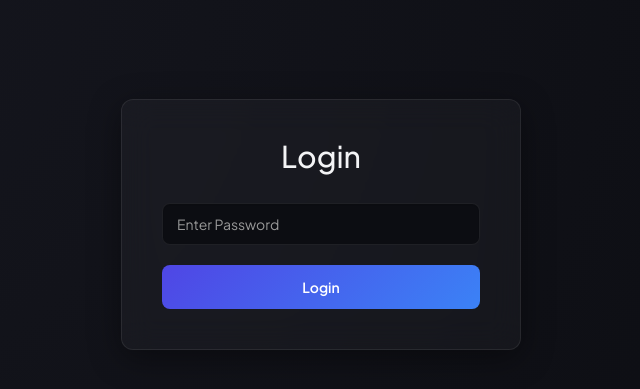
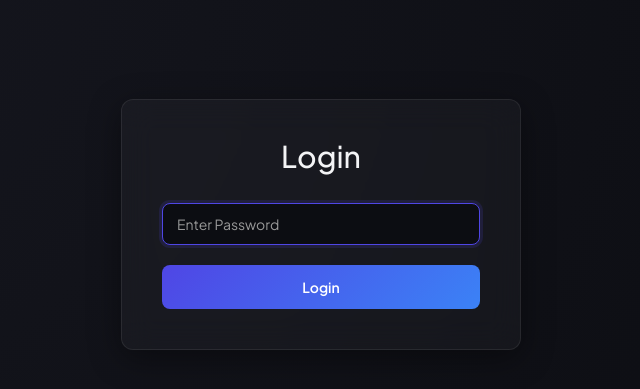
Before and after one commit to AdarshaCR001/Invoice, a PHP site: page /login.php in a window 1280 px wide. Shown: the part 176-565 px from the top of the page, without its empty margins (319-959 px from the left). Run offline with PHP 8.4, Linux system fonts and the light colour scheme.

Commit message:
🎨 Palette: Improve login page accessibility and UX
- Added `autofocus` to the password input field.
- Added `sr-only` label for screen readers.
- Added `role="alert"` to the error message div.
- Added journal entry for learning.

Co-authored-by: AdarshaCR001 <28871049+AdarshaCR001@users.noreply.github.com>

```diff
--- a/login.php
+++ b/login.php
@@ -85,10 +85,11 @@ if ($_SERVER['REQUEST_METHOD'] === 'POST') {
     <div class="login-card">
         <h2 style="margin-top: 0; margin-bottom: 30px;">Login</h2>
         <?php if ($error): ?>
-            <div class="error-message"><?php echo htmlspecialchars($error); ?></div>
+            <div class="error-message" role="alert"><?php echo htmlspecialchars($error); ?></div>
         <?php endif; ?>
         <form method="POST">
-            <input type="password" name="password" class="form-control" placeholder="Enter Password" required>
+            <label for="password" class="sr-only">Password</label>
+            <input type="password" id="password" name="password" class="form-control" placeholder="Enter Password" required autofocus>
             <button type="submit" class="btn btn-primary">Login</button>
         </form>
     </div>
```
Also changed, not shown: .Jules/palette.md.
